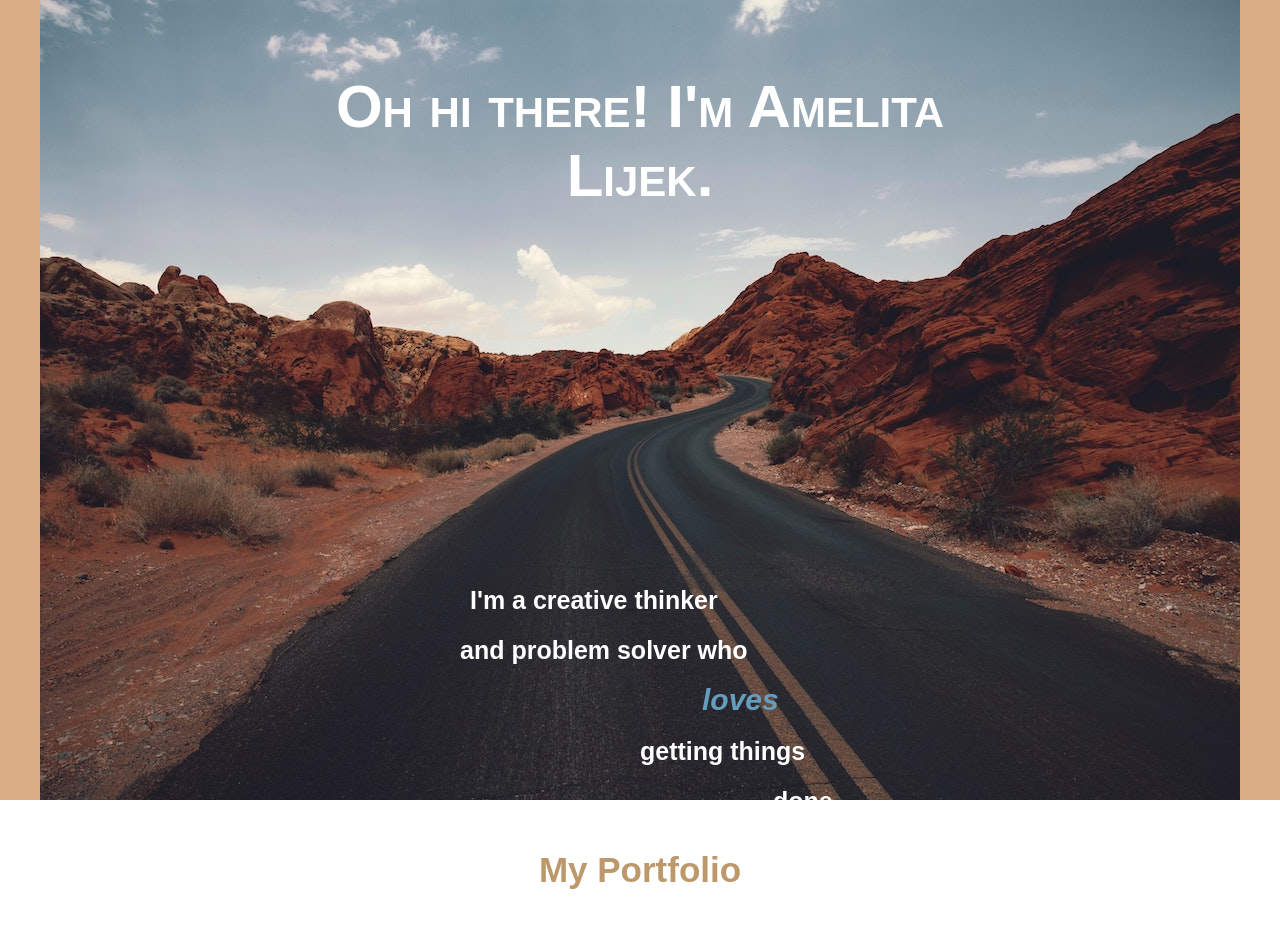
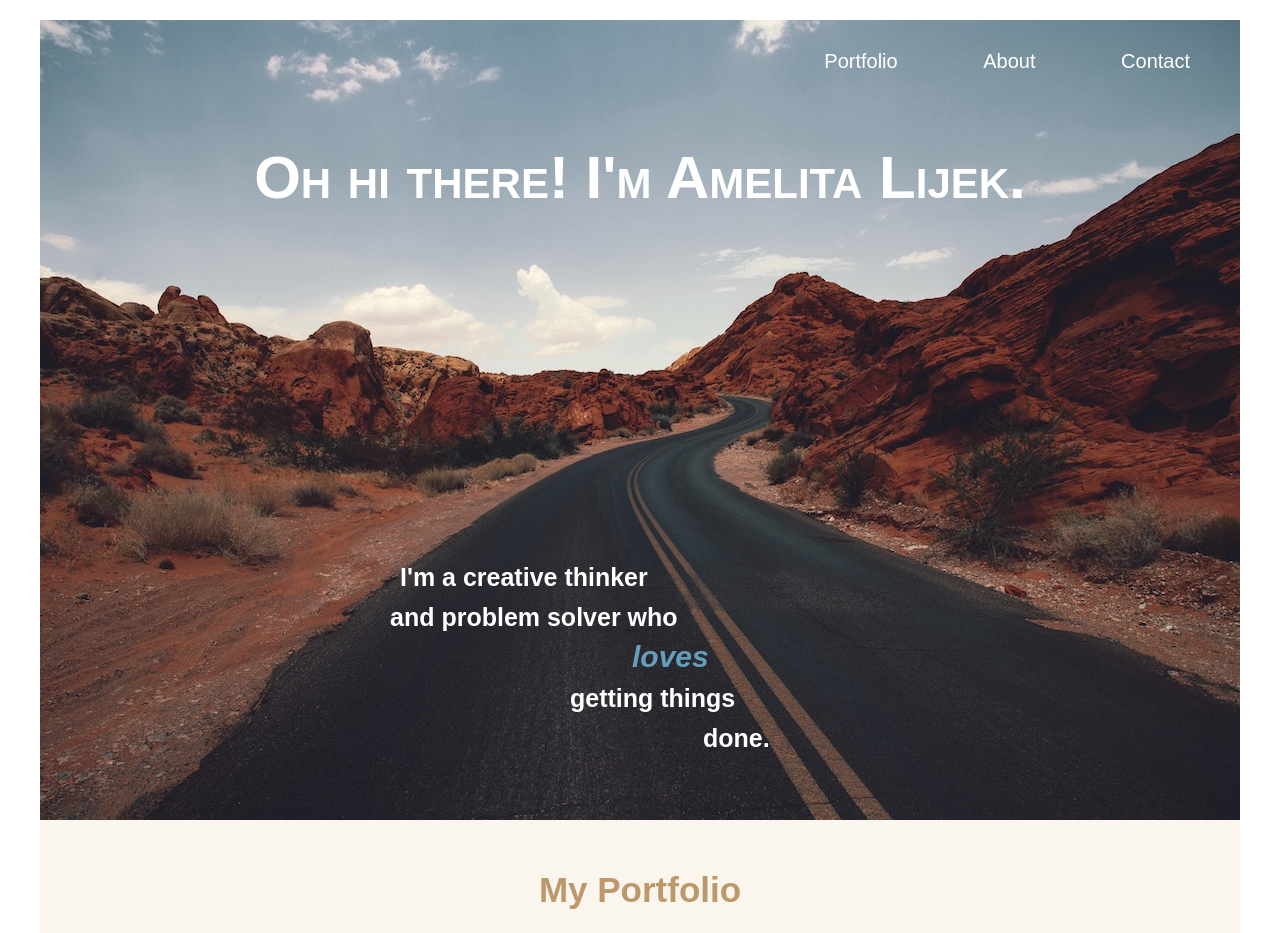
Before and after one commit to amelita-l/milestone-project-1, a plain HTML site: page index.html in a window 1280 px wide. Shown: the top 933 px of the page. Drawn offline with Linux system fonts and the light colour scheme; a web font is replaced by a local one.

Commit message:
updated site after instructor feedback, added navigation

```diff
--- a/css/main.css
+++ b/css/main.css
@@ -10,18 +10,22 @@ body {
 
 #portfolio {
     height: 1500px;
+    margin-top: -35px;
 }
 
 #about {
     height: 645px;
+    margin-top: -300px;
 }
 
 #contact {
     height: 385px;
+    margin-top: -140px;
 }
 
 #copyright {
     height: 60px;
+    margin-top: -20px;
 }
 /****** GRID ******/
 
@@ -42,18 +46,34 @@ body {
 
 
 /****** HEADER ******/
+
 #header {
-    position: relative;
-    text-align: center;
-    background-color: #daad86;
+    background: url('../img/hero-image.jpg') no-repeat #bc986a;
+    height: 800px;
+    width: 1200px;
+}
+
+nav ul {
+    word-spacing: 30px;
+    font-size: 20px;
+    text-align: right;
+    padding-top: 30px;
+}
+
+nav ul li {
+    display: inline-block;
+}
+
+nav ul li a {
+    text-decoration: none;
+    color: white;
+    margin-right: 50px;
 }
 
 .header-text {
-    position: absolute;
-    top: 55%;
-    left: 50%;
-    transform: translate(-50%, -50%);
     text-align: center;
+    color: white;
+    padding-top: 10px;
 }
 
 .alt-color-italics {
@@ -80,20 +100,19 @@ h1 {
 }
 
 h2 {
-    padding-left: 140px;
+    padding-left: 350px;
     padding-right: 30px;
-    padding-top: 325px;
+    padding-top: 305px;
     font-size: 25px;
     text-align:left;
-    line-height: 50px;
+    line-height: 40px;
 }
 
 
 /******* PORTFOLIO ******/
 
 #portfolio {
-    margin-top: -35px;
-    background-color: white;
+    background-color: #faf6ed;
 }
 
 h3 {
@@ -106,6 +125,7 @@ h3 {
 
 .thumbnails img {
     padding-bottom: 50px;
+    padding-left: 40px;
     width: 500px;
     height: 300px;
 }
@@ -142,20 +162,25 @@ p {
 /****** ABOUT ******/
 
 #about {
-    margin-top: -300px;
     padding-bottom: 30px;
     background-color: #fbeec1;
 }
 
 p#about-me-paragraph {
     color: #659dbd;
-    padding-top: 60px;
+    padding-top: 50px;
+    padding-right: 40px;
+}
+
+#about img {
+    padding-left: 40px;
+    height: auto;
+    width: 500px;
 }
 
 /****** FOOTER ******/
 #contact {
     background-color: #8d8741;
-    margin-top: -140px;
     margin-bottom: 20px;
 }
 
@@ -181,6 +206,7 @@ p#contact-paragraph {
     color: white;
     margin-left: 20px;
     margin-top: -20px;
+
 }
 
 #icon-git {
@@ -205,9 +231,10 @@ p#contact-paragraph {
 
 #copyright {
     background-color:#659dbd;
-    margin-top: -20px;
     padding-top: 25px;
     padding-bottom: 30px;
+    width: 1200px;
+    margin-left: 82px;
 
 }
 
--- a/index.html
+++ b/index.html
@@ -15,20 +15,27 @@
     </head>
 
     <body>
+            <div class="full-width">
                 <section id="header">
-            <div class="full-width">
-                <div id="hero-image">
-                  <img src="img/hero-image.jpg" alt="Road through mountains image" />
+                    <div id="nav">
+                        <nav>
+                            <ul>
+                                <li><a href="#portfolio">Portfolio</a></li>
+                                <li><a href="#about">About</a></li>
+                                <li><a href="#contact">Contact</a></li>
+                            </ul>
+                        </nav>
                     </div>
+
                     <div class="header-text">
                         <h1>Oh hi there! I'm Amelita Lijek.</h1>
                         <h2><span class="creative-thinker">I'm a creative thinker<br></span>and problem solver who<br> <span class="alt-color-italics">loves</span><br><span class="getting-things">getting things<br></span><span class="done">done.</span></h2>
                     </div>
+                </section>
             </div>
-        </section>
 
+            <div class="full-width">
                 <section id="portfolio">
-            <div class="full-width">
                     <h3>My Portfolio</h3>
                     <div class="half-width">
                         <div class="thumbnails">
@@ -57,11 +64,12 @@
                             <p>Ground up HTML/CSS landing page built after one intro course, including custom favicon</p>
                         </section>
                     </div>
+                </section>
             </div>
-        </section>
 
-        <div id="about">
+
             <div class="full-width">
+                <section id="about">
                     <h3 id="about-me">About Me</h3>
                     <div class="half-width">
                         <img src="img/about-me-pic.png" alt="Amelita headshot" />
@@ -71,13 +79,15 @@
                         an eye for layout and LOVE creating and finishing checklists. I write, produce and perform comedic music and have performed in comedy festivals all over the country (and even
                         Canada!) - I’m basically Kesha x Weird Al (not Weird Artifical Intelligence but Weird AL, the parody song master).</p>
                     </div>
+                </section>
             </div>
-        </div>
+
+
         <footer>
-            <div id="contact">
                 <div class="full-width">
+                    <section id="contact">
+
                         <h3 id="contact-text">Let's Chat!</h3>
-
                         <div class="third-width">
                             <h4 class="small-contact-headers">Email Me</h4>
                             <p id="email"><a href="mailto:aaaamelita@gmail.com">aaaamelita@gmail.com</a></p>
@@ -104,7 +114,8 @@
                             <h4 class="small-contact-headers" id="hang-out">Hang Out With Me!</h4>
                             <p id="contact-paragraph"> Pioneer Valley, MA <br> I just moved to the boonies and am excited to be here. Let's get socially distant coffee!</p>
                         </div>
-                </div>
+
+                    </section>
                 </div>
 
             <div id="copyright">
```
Lines whose indentation alone changed are shown as unchanged.
